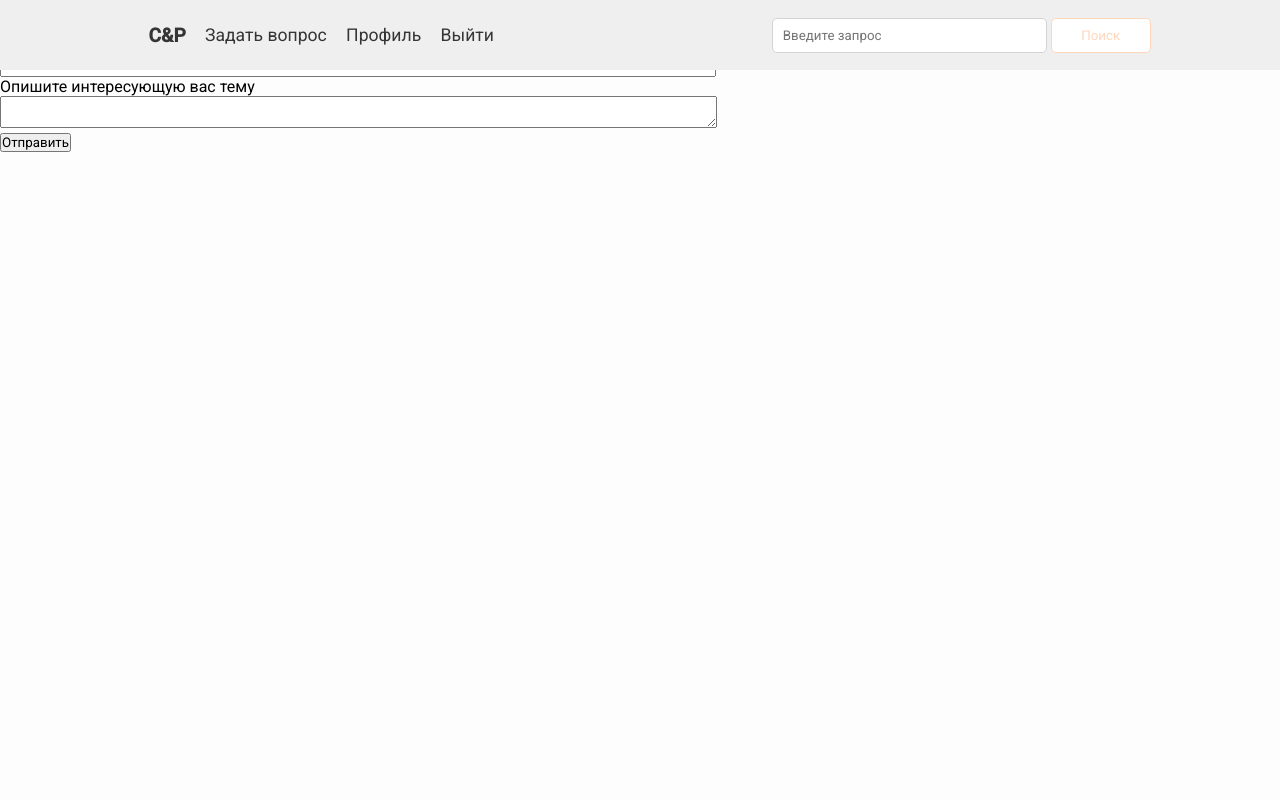
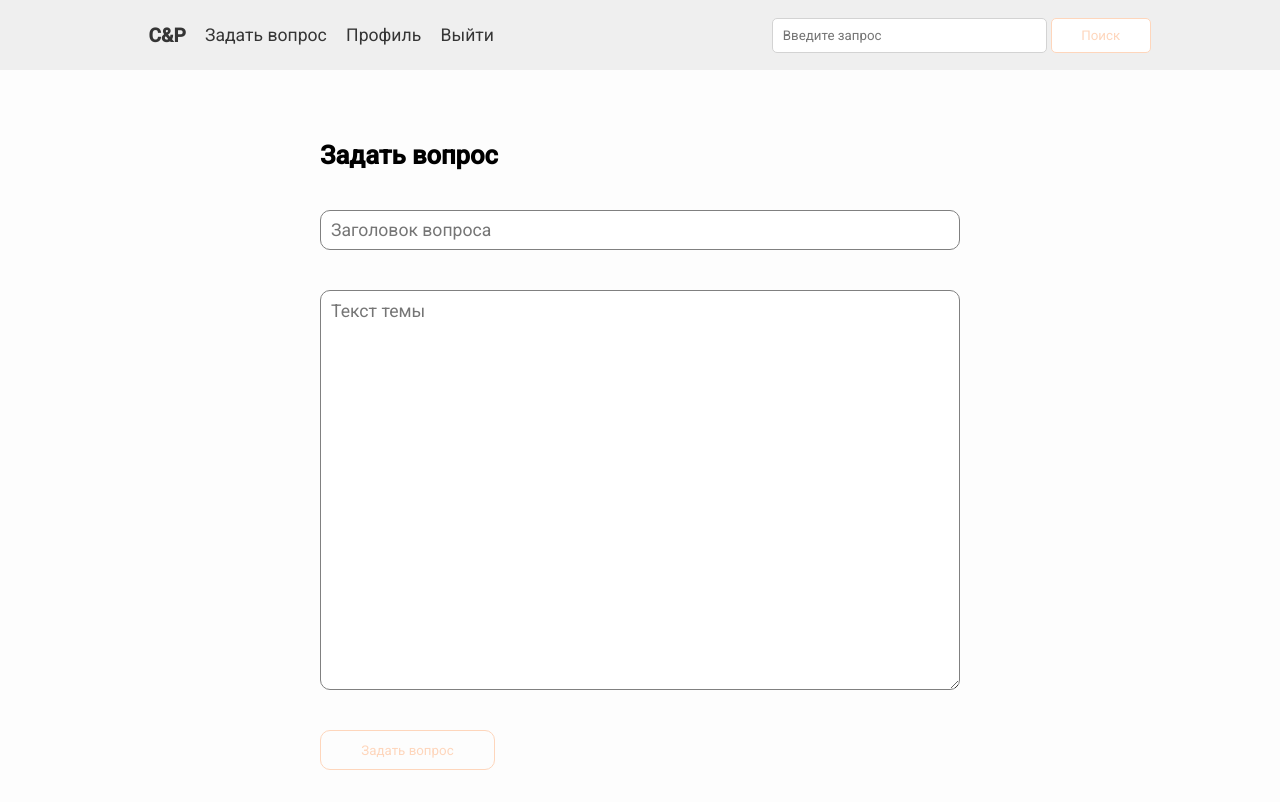
Before and after one commit to DbINYA/test_repa_to_party_for_everybody, a Flask app: page /addquestion in a window 1280 px wide. Before the commit the page ends 152 px from the top, so only its background shows below. Run offline with Flask 2, Linux system fonts and the light colour scheme; a user stored in the database is signed in.

Commit message:
version1.4
Изменён шаблон формы для создания вопросов ( question.html add_topic.css )

```diff
--- /dev/null
+++ b/static/add_topic.css
@@ -0,0 +1,73 @@
+main {
+  margin-top: 70px;
+  width: 100%;
+  display: flex;
+  justify-content: space-evenly;
+  align-items: center;
+}
+main form {
+  margin-top: 3%;
+  width: 50%;
+  display: flex;
+  flex-direction: column;
+  align-items: flex-start;
+  gap: 40px;
+}
+main form span {
+  font-size: 1.6em;
+  font-weight: bold;
+}
+main form .header__topic {
+  height: 40px;
+  width: 100%;
+  border-radius: 10px;
+  border: 1px solid gray;
+  outline: none;
+  padding: 0 10px 0 10px;
+}
+main form textarea {
+  resize: vertical;
+  width: 100%;
+  height: 400px;
+  padding: 10px;
+  outline: none;
+  border: 1px solid gray;
+  border-radius: 10px;
+}
+textarea::-webkit-scrollbar {
+  width: 6px;
+  height: 6px;
+}
+textarea::-webkit-scrollbar-track-piece {
+  background: transparent;
+  -webkit-border-radius: 10px;
+}
+textarea::-webkit-scrollbar-thumb:vertical {
+  height: 5px;
+  background-color: #efefef;
+  -webkit-border-radius: 15px;
+}
+textarea::-webkit-scrollbar-thumb:horizontal {
+  width: 5px;
+  background-color: #efefef;
+  -webkit-border-radius: 15px;
+}
+main form .header__topic, main form textarea {
+  font-size: 1.1em;
+}
+.add__btn {
+  height: 40px;
+  width: 175px;
+  border-radius: 10px;
+  cursor: pointer;
+  transition: .4s;
+  color: #FED6BC;
+  border: 1px solid #FED6BC;
+  background: none;
+}
+.add__btn:hover {
+  transition: .4s;
+  color: white;
+  background: #FED6BC;
+  box-shadow: 0 0 0 5px rgba(254, 214, 188, 0.6), 0 0 0 10px rgba(254, 214, 188, 0.3);
+}
--- a/templates/base.html
+++ b/templates/base.html
@@ -11,6 +11,7 @@
     <link rel="stylesheet" href="{{ url_for('static', filename='form.css') }}">
     <link rel="stylesheet" href="{{ url_for('static', filename='index.css') }}">
     <link rel="stylesheet" href="{{ url_for('static', filename='profil.css') }}">
+    <link rel="stylesheet" href="{{ url_for('static', filename='add_topic.css')}}">
     <title>{% block title %}{% endblock %}</title>
   </head>
   <body>
--- a/templates/question.html
+++ b/templates/question.html
@@ -3,28 +3,23 @@
 
 {% block title %}{{ title }}{% endblock %}
 {% block content %}
-<h1>{{title}}</h1>
-<h3>{{message}}</h3>
+<main>
   <form action="" method="post">
     {{ form.hidden_tag() }}
-    <p>
-        {{ form.header.label }}<br>
-        {{ form.header(size=100, maxlength=200) }}<br>
+    <span>Задать вопрос</span>
+    {{form.header(class="header__topic", maxlength="150", type="text", placeholder="Заголовок вопроса")}}
     {% for error in form.header.errors %}
     <p class="alert alert-danger" role="alert">
         {{ error }}
     </p>
     {% endfor %}
-    </p>
-    <p>
-        {{ form.content.label }}<br>
-        {{ form.content(cols=100) }}
+    {{ form.content(placeholder="Текст темы") }}
     {% for error in form.content.errors %}
     <p class="alert alert-danger" role="alert">
         {{ error }}
     </p>
     {% endfor %}
-    </p>
-    <p>{{ form.submit(type="submit", class="btn btn-primary") }}</p>
+    {{ form.submit(type="submit", class="add__btn", value="Задать вопрос") }}
   </form>
+</main>
 {% endblock %}
```
Also changed, not shown: db/blogs.db. Lines whose indentation alone changed are shown as unchanged.
